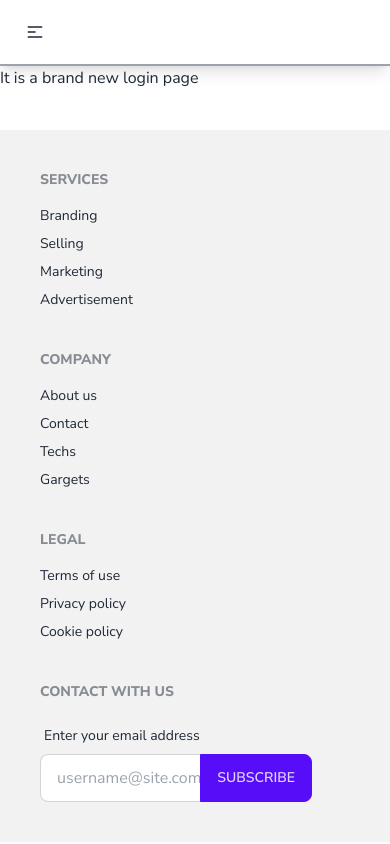
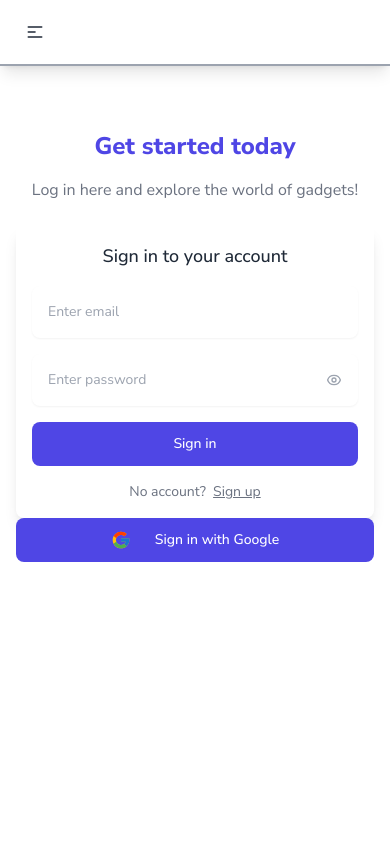
Before and after one commit to anfal11/brandshop-client-side, a React (Vite) app: page /login in a window 390 px wide. Shown: the top 844 px of the page. Built offline with nearby package versions, Linux system fonts and the light colour scheme; a web font is replaced by a local one.

Commit message:
login page design done iwth responsive

```diff
--- a/package.json
+++ b/package.json
@@ -12,6 +12,7 @@
   "dependencies": {
     "react": "^18.2.0",
     "react-dom": "^18.2.0",
+    "react-icons": "^4.11.0",
     "react-router-dom": "^6.17.0"
   },
   "devDependencies": {
--- a/src/Components/Login.jsx
+++ b/src/Components/Login.jsx
@@ -1,11 +1,114 @@
+import { useState } from "react";
+import { FcGoogle } from "react-icons/fc";
+import { Link } from "react-router-dom";
+
+const Login = () => {
+  const [passwordVisible, setPasswordVisible] = useState(false);
+
+  const togglePasswordVisibility = () => {
+    setPasswordVisible(!passwordVisible);
+  };
+
+  return (
+    <div>
+      <div className="mx-auto max-w-screen-xl px-4 py-16 sm:px-6 lg:px-8 h-screen">
+        <div className="mx-auto max-w-lg">
+          <h1 className="text-center text-2xl font-bold text-indigo-600 sm:text-3xl">
+            Get started today
+          </h1>
+
+          <p className="mx-auto mt-4 max-w-md text-center text-gray-500">
+            Log in here and explore the world of gadgets!
+          </p>
+
+          <form
+            action=""
+            className="mb-0 mt-6 space-y-4 rounded-lg p-4 shadow-lg sm:p-6 lg:p-8"
+          >
+            <p className="text-center text-lg font-medium">
+              Sign in to your account
+            </p>
+
+            <div className="relative">
+              <input
+                type="email"
+                className="w-full rounded-lg border-gray-200 p-4 pe-12 text-sm shadow-sm"
+                placeholder="Enter email"
+              />
+
+              <span className="absolute inset-y-0 end-0 grid place-content-center px-4">
+                <svg
+                  xmlns="http://www.w3.org/2000/svg"
+                  className="h-4 w-4 text-gray-400"
+                  fill="none"
+                  viewBox="0 0 24 24"
+                  stroke="currentColor"
+                >
+
+                </svg>
+              </span>
+            </div>
+
+            <div className="relative">
+              <input
+                type={passwordVisible ? "text" : "password"}
+                className="w-full rounded-lg border-gray-200 p-4 pe-12 text-sm shadow-sm"
+                placeholder="Enter password"
+              />
+
+              <span
+                onClick={togglePasswordVisibility}
+                className="absolute inset-y-0 end-0 grid place-content-center px-4 cursor-pointer"
+              >
+                <svg
+                  xmlns="http://www.w3.org/2000/svg"
+                  className="h-4 w-4 text-gray-400"
+                  fill="none"
+                  viewBox="0 0 24 24"
+                  stroke="currentColor"
+                >
+                  <path
+                    strokeLinecap="round"
+                    strokeLinejoin="round"
+                    strokeWidth="2"
+                    d="M15 12a3 3 0 11-6 0 3 3 0 016 0z"
+                  />
+                  <path
+                    strokeLinecap="round"
+                    strokeLinejoin="round"
+                    strokeWidth="2"
+                    d="M2.458 12C3.732 7.943 7.523 5 12 5c4.478 0 8.268 2.943 9.542 7-1.274 4.057-5.064 7-9.542 7-4.477 0-8.268-2.943-9.542-7z"
+                  />
+                </svg>
+              </span>
+            </div>
+
+            <button
+              type="submit"
+              className="block w-full rounded-lg bg-indigo-600 px-5 py-3 text-sm font-medium text-white hover:bg-indigo-700"
+            >
+              Sign in
+            </button>
 
 
-const Login = () => {
-    return (
-        <div>
-            It is a brand new login page
+            <p className="text-center text-sm text-gray-500">
+              No account? &nbsp;
+              <Link className="underline" to="/register">
+                Sign up
+              </Link>
+            </p>
+          </form>
+
+          <button
+              type="submit"
+              className="flex items-center justify-center gap-6 w-full rounded-lg bg-indigo-600 px-5 py-3 text-sm font-medium text-white lg:hover:bg-indigo-700"
+            >
+              <FcGoogle className="text-xl"></FcGoogle> Sign in with Google
+            </button>
         </div>
-    );
+      </div>
+    </div>
+  );
 };
 
 export default Login;
--- a/src/Components/UserProfile.jsx
+++ /dev/null
@@ -1,11 +0,0 @@
-
-
-const UserProfile = () => {
-    return (
-        <div>
-            This is user profile page
-        </div>
-    );
-};
-
-export default UserProfile;
--- a/src/Shares/NavBar.jsx
+++ b/src/Shares/NavBar.jsx
@@ -43,21 +43,11 @@ const NavBar = () => {
             :
             isActive ? "border-b-2 text-green-500 border-b-blue-500 font-bold" : ""}
             to="/login">
-            Log In
+            Sign In
             </NavLink>
 
           </li>
-          <li>
-            <NavLink
-             className={({ isActive, isPending }) =>
-            isPending ? "pending"
-            :
-            isActive ? "border-b-2 text-green-500 border-b-blue-500 font-bold" : ""}
-            to="/profile">
-            User Profile
-            </NavLink>
 
-          </li>
 
         </>
       );
```
Also changed, not shown: 1 other file (tests, documents, lock files or other folders).
